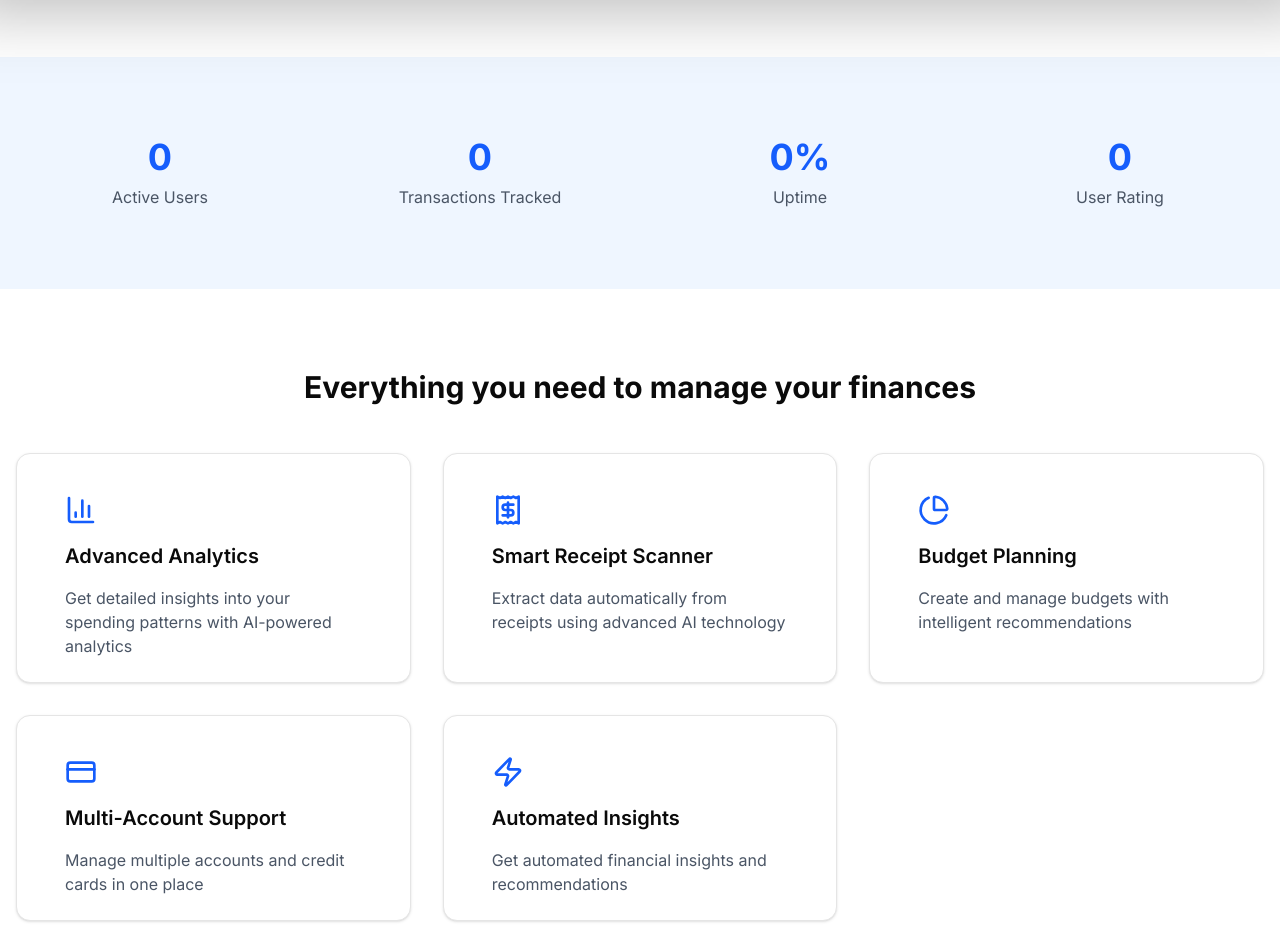
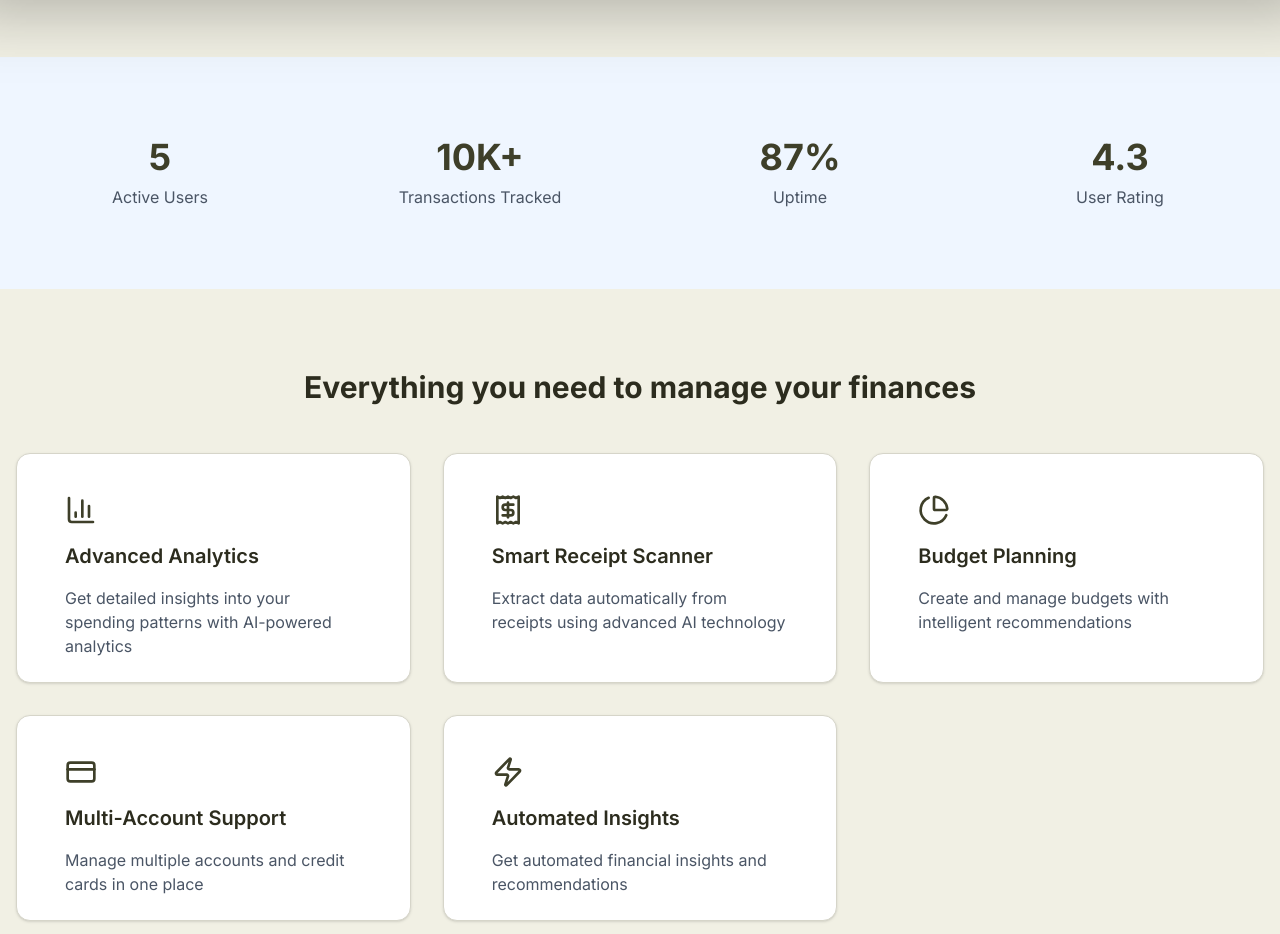
Before and after one commit to prajwalrankhamb/finance-management-platform, a Next.js app: page / in a window 1280 px wide. Shown: the part 1220-2154 px from the top of the page. Built offline with nearby package versions, Linux system fonts and the light colour scheme; no server answers.

Commit message:
all changes done

```diff
--- a/app/(main)/transaction/create/page.jsx
+++ b/app/(main)/transaction/create/page.jsx
@@ -4,8 +4,10 @@ import { getTransaction } from "@/action/transaction";
 import { AddTransactionForm } from "../_components/transaction-form";
 
 export default async function AddTransactionPage({ searchParams }) {
+  const params = await searchParams;
   const accounts = await getUserAccounts();
-  const editId = searchParams?.edit;
+  const editId = params?.edit;
+
 
   let initialData = null;
   if (editId) {
--- a/app/globals.css
+++ b/app/globals.css
@@ -1,6 +1,5 @@
 @import "tailwindcss";
 @import "tw-animate-css";
-
 
 @custom-variant dark (&:is(.dark *));
 
@@ -46,71 +45,71 @@
 
 :root {
   --radius: 0.625rem;
-  --background: oklch(1 0 0);
-  --foreground: oklch(0.145 0 0);
-  --card: oklch(1 0 0);
-  --card-foreground: oklch(0.145 0 0);
-  --popover: oklch(1 0 0);
-  --popover-foreground: oklch(0.145 0 0);
-  --primary: oklch(0.205 0 0);
-  --primary-foreground: oklch(0.985 0 0);
-  --secondary: oklch(0.97 0 0);
-  --secondary-foreground: oklch(0.205 0 0);
-  --muted: oklch(0.97 0 0);
-  --muted-foreground: oklch(0.556 0 0);
-  --accent: oklch(0.97 0 0);
-  --accent-foreground: oklch(0.205 0 0);
-  --destructive: oklch(0.577 0.245 27.325);
-  --border: oklch(0.922 0 0);
-  --input: oklch(0.922 0 0);
-  --ring: oklch(0.708 0 0);
-  --chart-1: oklch(0.646 0.222 41.116);
-  --chart-2: oklch(0.6 0.118 184.704);
-  --chart-3: oklch(0.398 0.07 227.392);
-  --chart-4: oklch(0.828 0.189 84.429);
-  --chart-5: oklch(0.769 0.188 70.08);
-  --sidebar: oklch(0.985 0 0);
-  --sidebar-foreground: oklch(0.145 0 0);
-  --sidebar-primary: oklch(0.205 0 0);
-  --sidebar-primary-foreground: oklch(0.985 0 0);
-  --sidebar-accent: oklch(0.97 0 0);
-  --sidebar-accent-foreground: oklch(0.205 0 0);
-  --sidebar-border: oklch(0.922 0 0);
-  --sidebar-ring: oklch(0.708 0 0);
+  --background: #F1F0E4;
+  --foreground: #2C2C1E;
+  --card: #FFFFFF;
+  --card-foreground: #2C2C1E;
+  --popover: #FFFFFF;
+  --popover-foreground: #2C2C1E;
+  --primary: #3E3F29;
+  --primary-foreground: #F1F0E4;
+  --secondary: #D6D5C9;
+  --secondary-foreground: #2C2C1E;
+  --muted: #E5E4D7;
+  --muted-foreground: #5C5C4A;
+  --accent: #9B9A73;
+  --accent-foreground: #F1F0E4;
+  --destructive: #B94B4B;
+  --border: #D6D5C9;
+  --input: #D6D5C9;
+  --ring: #9B9A73;
+  --chart-1: #3E3F29;
+  --chart-2: #9B9A73;
+  --chart-3: #D6D5C9;
+  --chart-4: #BFBF9C;
+  --chart-5: #A3A383;
+  --sidebar: #F1F0E4;
+  --sidebar-foreground: #2C2C1E;
+  --sidebar-primary: #3E3F29;
+  --sidebar-primary-foreground: #F1F0E4;
+  --sidebar-accent: #D6D5C9;
+  --sidebar-accent-foreground: #2C2C1E;
+  --sidebar-border: #D6D5C9;
+  --sidebar-ring: #9B9A73;
 }
 
 .dark {
-  --background: oklch(0.145 0 0);
-  --foreground: oklch(0.985 0 0);
-  --card: oklch(0.205 0 0);
-  --card-foreground: oklch(0.985 0 0);
-  --popover: oklch(0.205 0 0);
-  --popover-foreground: oklch(0.985 0 0);
-  --primary: oklch(0.922 0 0);
-  --primary-foreground: oklch(0.205 0 0);
-  --secondary: oklch(0.269 0 0);
-  --secondary-foreground: oklch(0.985 0 0);
-  --muted: oklch(0.269 0 0);
-  --muted-foreground: oklch(0.708 0 0);
-  --accent: oklch(0.269 0 0);
-  --accent-foreground: oklch(0.985 0 0);
-  --destructive: oklch(0.704 0.191 22.216);
-  --border: oklch(1 0 0 / 10%);
-  --input: oklch(1 0 0 / 15%);
-  --ring: oklch(0.556 0 0);
-  --chart-1: oklch(0.488 0.243 264.376);
-  --chart-2: oklch(0.696 0.17 162.48);
-  --chart-3: oklch(0.769 0.188 70.08);
-  --chart-4: oklch(0.627 0.265 303.9);
-  --chart-5: oklch(0.645 0.246 16.439);
-  --sidebar: oklch(0.205 0 0);
-  --sidebar-foreground: oklch(0.985 0 0);
-  --sidebar-primary: oklch(0.488 0.243 264.376);
-  --sidebar-primary-foreground: oklch(0.985 0 0);
-  --sidebar-accent: oklch(0.269 0 0);
-  --sidebar-accent-foreground: oklch(0.985 0 0);
-  --sidebar-border: oklch(1 0 0 / 10%);
-  --sidebar-ring: oklch(0.556 0 0);
+  --background: #2C2C1E;
+  --foreground: #F1F0E4;
+  --card: #3A3B27;
+  --card-foreground: #F1F0E4;
+  --popover: #3A3B27;
+  --popover-foreground: #F1F0E4;
+  --primary: #F1F0E4;
+  --primary-foreground: #3E3F29;
+  --secondary: #555540;
+  --secondary-foreground: #F1F0E4;
+  --muted: #3E3F29;
+  --muted-foreground: #C5C4B7;
+  --accent: #9B9A73;
+  --accent-foreground: #F1F0E4;
+  --destructive: #E57373;
+  --border: #555540;
+  --input: #555540;
+  --ring: #9B9A73;
+  --chart-1: #F1F0E4;
+  --chart-2: #9B9A73;
+  --chart-3: #BFBF9C;
+  --chart-4: #A3A383;
+  --chart-5: #D6D5C9;
+  --sidebar: #3A3B27;
+  --sidebar-foreground: #F1F0E4;
+  --sidebar-primary: #F1F0E4;
+  --sidebar-primary-foreground: #3E3F29;
+  --sidebar-accent: #555540;
+  --sidebar-accent-foreground: #F1F0E4;
+  --sidebar-border: #555540;
+  --sidebar-ring: #9B9A73;
 }
 
 @layer base {
@@ -122,34 +121,21 @@
   }
 }
 
-
-@layer utilities{
-  /* .gradient{
-    @apply bg-gradient-to-br from-blue-600 to-purple-600;
-  }
-
-  .gradient-title{
-    @apply .gradient font-extrabold tracking-tighter pr-2 pb-2
-    text-transparent bg-clip-text;
-  } */
-}
-
-
 .hero-image-wrapper {
   perspective: 1000px;
 }
 
-.hero-image{
+.hero-image {
   transform: rotateX(15deg) scale(1);
   transition: transform 0.5s ease-out;
   will-change: transform;
 }
 
-.hero-image.scrolled{
+.hero-image.scrolled {
   transform: rotateX(0deg) scale(1) translateY(40px);
 }
 
-@keyframes gradientMove{
+@keyframes gradientMove {
   0% {
     background-position: 0% 50%;
   }
@@ -158,7 +144,6 @@
   }
 }
 
-/*  Add this class */
 .animate-gradient {
   background-size: 200% 200%;
   animation: gradientMove 3s ease infinite;
--- a/app/page.jsx
+++ b/app/page.jsx
@@ -15,7 +15,7 @@ export default function Home() {
           <div className="grid grid-cols-2 md:grid-cols-4 gap-8">
             {statsData.map((statsData,index) => (
               <div key={index} className="text-center">
-                <div className="text-4xl font-bold text-blue-600 mb-2">
+                <div className="text-4xl font-bold text-[#3E3F29] mb-2">
                   {statsData.value}
                 </div>
                 <div className="text-gray-600">{statsData.label}</div>
@@ -96,12 +96,12 @@ export default function Home() {
         </div>
       </section>
 
-       <section className="py-20 bg-blue-600">
+       <section className="py-20 bg-FCB53B">
         <div className="container mx-auto px-4 text-center">
-          <h2 className="text-3xl font-bold text-white mb-4">
+          <h2 className="text-3xl font-bold text-black mb-4">
             Read To Take Control Of Your Finances?
           </h2>
-          <p className="text-blue-100 mb-8 max-w-2xl mx-auto">
+          <p className="text-black mb-8 max-w-2xl mx-auto">
             Join thousands of users who are already managing their
             finances
             smarter with FinVerse
@@ -109,7 +109,7 @@ export default function Home() {
           <Link href="/dashboard">
           <Button
             size="lg"
-            className="bg-white text-blue-600 hover:bg-blue-50 animate-bounce">
+            className="bg-white text-black hover:bg-blue-50 animate-bounce">
             Start Free Trial
           </Button>
 
--- a/components/hero.jsx
+++ b/components/hero.jsx
@@ -34,7 +34,7 @@ const HeroSection = () => {
   return (
     <div className="pb-20 px-4">
       <div className='container mx-auto text-center'>
-        <h1 className="text-5xl md:text-8xl lg:text-[105px] pb-6 gradient-title text-blue-500 font-bold">
+        <h1 className="text-5xl md:text-8xl lg:text-[105px] pb-6 gradient-title text-[FCB53B] font-bold">
             Manage Your Finance <br /> With Intelligence
         </h1>
         <p className="text-xl text-gray-700 mb-8 max-w-2x1 mx-auto">
--- a/data/landing.js
+++ b/data/landing.js
@@ -10,19 +10,19 @@ import {
 // Stats Data
 export const statsData = [
   {
-    value: "0",
+    value: "5",
     label: "Active Users",
   },
   {
-    value: "0",
+    value: "10K+",
     label: "Transactions Tracked",
   },
   {
-    value: "0%",
+    value: "87%",
     label: "Uptime",
   },
   {
-    value: "0",
+    value: "4.3",
     label: "User Rating",
   },
 ];
@@ -30,24 +30,24 @@ export const statsData = [
 // Features Data
 export const featuresData = [
   {
-    icon: <BarChart3 className="h-8 w-8 text-blue-600" />,
+    icon: <BarChart3 className="h-8 w-8 text-[#3E3F29]" />,
     title: "Advanced Analytics",
     description:
       "Get detailed insights into your spending patterns with AI-powered analytics",
   },
   {
-    icon: <Receipt className="h-8 w-8 text-blue-600" />,
+    icon: <Receipt className="h-8 w-8 text-[#3E3F29]" />,
     title: "Smart Receipt Scanner",
     description:
       "Extract data automatically from receipts using advanced AI technology",
   },
   {
-    icon: <PieChart className="h-8 w-8 text-blue-600" />,
+    icon: <PieChart className="h-8 w-8 text-[#3E3F29]" />,
     title: "Budget Planning",
     description: "Create and manage budgets with intelligent recommendations",
   },
   {
-    icon: <CreditCard className="h-8 w-8 text-blue-600" />,
+    icon: <CreditCard className="h-8 w-8 text-[#3E3F29]" />,
     title: "Multi-Account Support",
     description: "Manage multiple accounts and credit cards in one place",
   },
@@ -57,7 +57,7 @@ export const featuresData = [
   //   description: "Support for multiple currencies with real-time conversion",
   // },
   {
-    icon: <Zap className="h-8 w-8 text-blue-600" />,
+    icon: <Zap className="h-8 w-8 text-[#3E3F29]" />,
     title: "Automated Insights",
     description: "Get automated financial insights and recommendations",
   },
@@ -66,19 +66,19 @@ export const featuresData = [
 // How It Works Data
 export const howItWorksData = [
   {
-    icon: <CreditCard className="h-8 w-8 text-blue-600" />,
+    icon: <CreditCard className="h-8 w-8 text-[#3E3F29]" />,
     title: "1. Create Your Account",
     description:
       "Get started in minutes with our simple and secure sign-up process",
   },
   {
-    icon: <BarChart3 className="h-8 w-8 text-blue-600" />,
+    icon: <BarChart3 className="h-8 w-8 text-[#3E3F29]" />,
     title: "2. Track Your Spending",
     description:
       "Automatically categorize and track your transactions in real-time",
   },
   {
-    icon: <PieChart className="h-8 w-8 text-blue-600" />,
+    icon: <PieChart className="h-8 w-8 text-[#3E3F29]" />,
     title: "3. Get Insights",
     description:
       "Receive AI-powered insights and recommendations to optimize your finances",
```
Also changed, not shown: action/transaction.js (+6 -4 lines), 1 other file (tests, documents, lock files or other folders).
